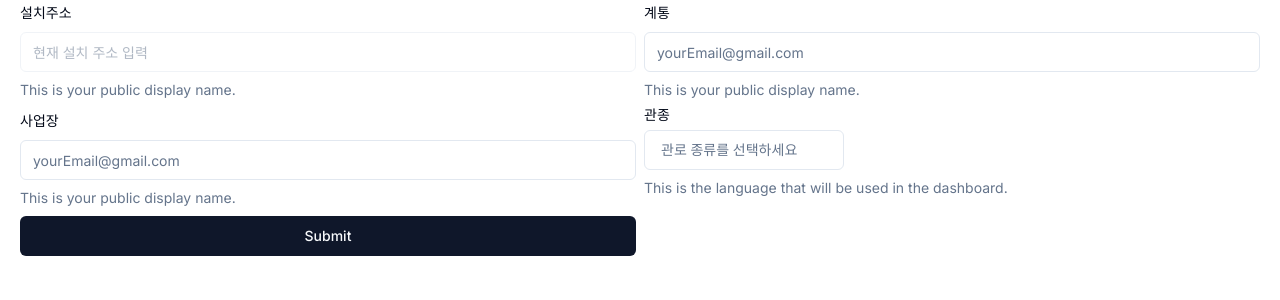
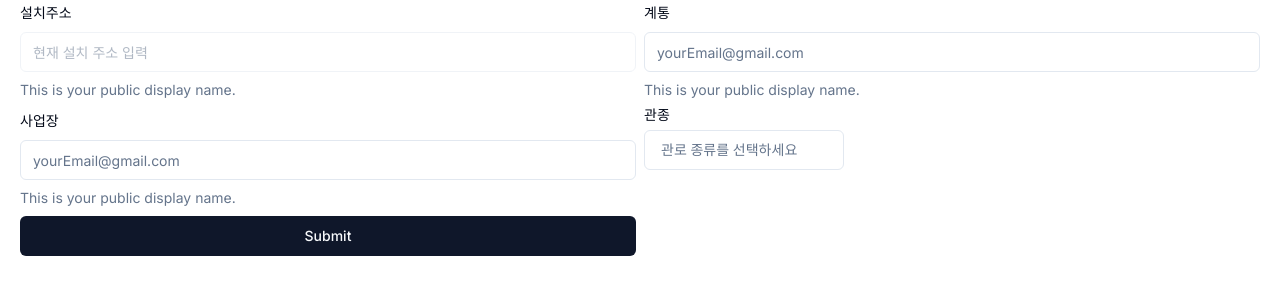
Before and after one commit to leebobtheblob/shadui-forms, a Next.js app: page / in a window 1280 px wide. Shown: the top 300 px of the page. Built offline with nearby package versions, Linux system fonts and the light colour scheme.

Commit message:
changed the no search result statemnet

```diff
--- a/src/components/CreateForm.tsx
+++ b/src/components/CreateForm.tsx
@@ -158,7 +158,7 @@ export function CreateForm() {
                 <PopoverContent className="w-[200px] p-0">
                   <Command>
                     <CommandInput placeholder="Search language..." />
-                    <CommandEmpty>No language found.</CommandEmpty>
+                    <CommandEmpty> 존재하지 않는 관종입니다</CommandEmpty>
                     <CommandGroup>
                       {pipe_types.map((pipe_type) => (
                         <CommandItem
@@ -175,9 +175,9 @@ export function CreateForm() {
                   </Command>
                 </PopoverContent>
               </Popover>
-              <FormDescription>
+              {/* <FormDescription>
                 This is the language that will be used in the dashboard.
-              </FormDescription>
+              </FormDescription> */}
               <FormMessage />
             </FormItem>
           )}
```
